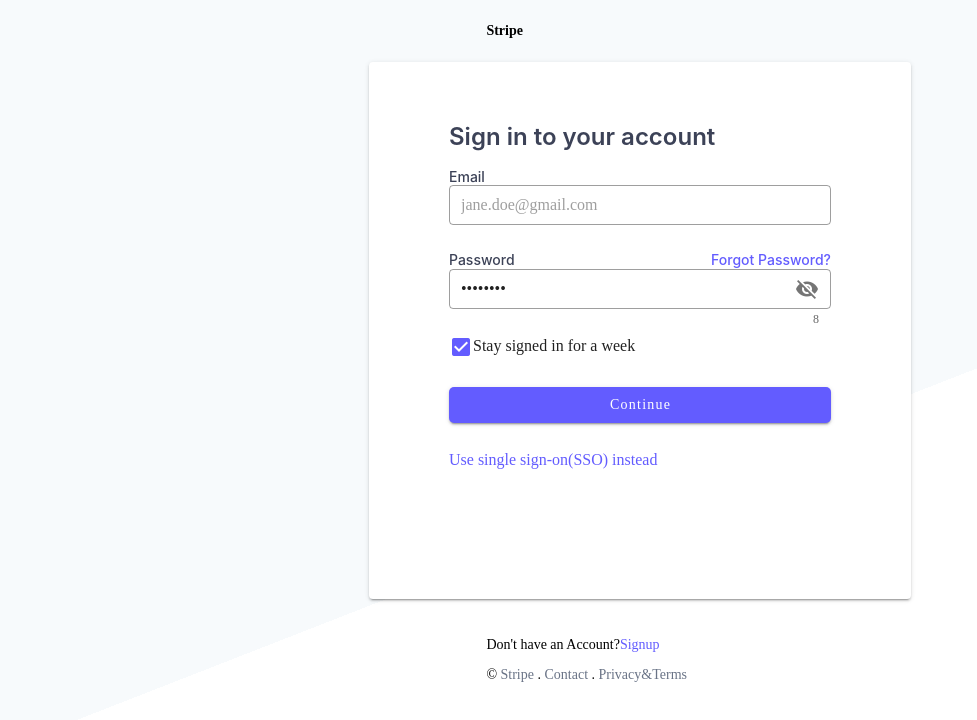
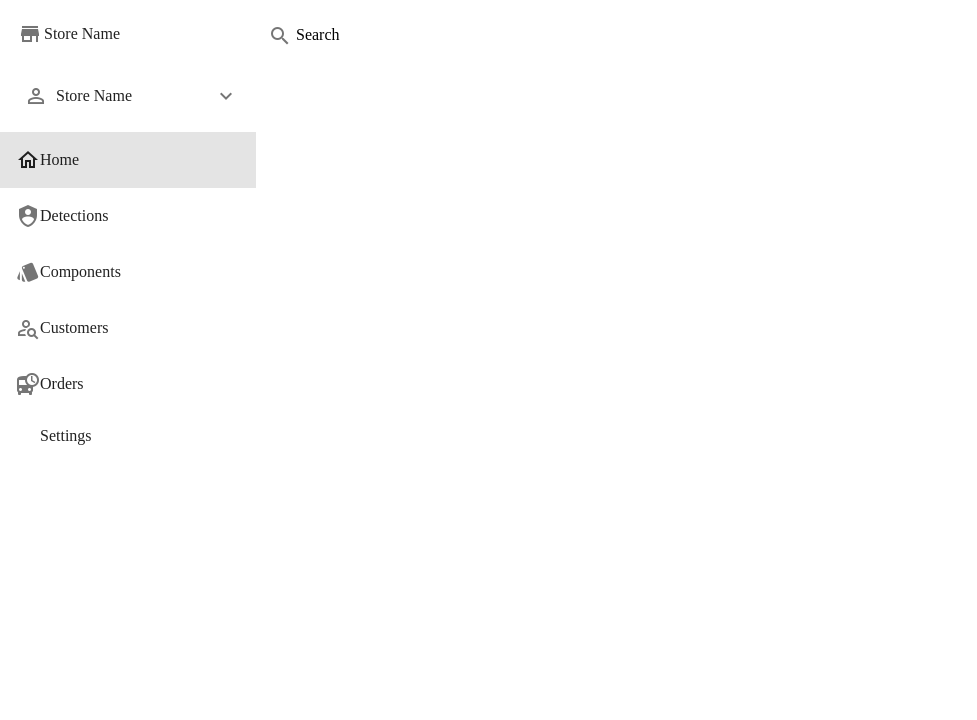
Before and after one commit to sallymkabole/fidia-task, a Vue app: page / in a window 1280 px wide. Shown: the top 720 px of the page, without its empty margins (0-977 px from the left). Built offline with nearby package versions, Linux system fonts and the light colour scheme.

Commit message:
Add dashboard with sidenav

```diff
--- /dev/null
+++ b/src/components/Dashboard.vue
@@ -0,0 +1,253 @@
+<template>
+  <div>
+    <v-navigation-drawer
+      v-model="sidebarMenu"
+      app
+      floating
+      :permanent="sidebarMenu"
+      :mini-variant.sync="mini"
+    >
+      <v-list dense color="primary">
+        <v-list-item>
+          <v-list-item-action>
+               <v-btn icon small>
+          <v-icon @click.stop="sidebarMenu = !sidebarMenu">mdi-store</v-icon>
+        </v-btn>
+
+          </v-list-item-action>
+          <v-list-item-content> Store Name </v-list-item-content>
+        </v-list-item>
+      </v-list>
+      <v-list-item class="px-2" @click="toggleMini = !toggleMini">
+        <v-list-item-avatar>
+          <v-icon>mdi-account-outline</v-icon>
+        </v-list-item-avatar>
+        <v-list-item-content class="text-truncate">
+          Store Name
+        </v-list-item-content>
+        <v-btn icon small>
+          <v-icon>mdi-chevron-down</v-icon>
+        </v-btn>
+      </v-list-item>
+
+      <v-list>
+        <v-list-item
+          v-for="item in items"
+          :key="item.title"
+          link
+          :to="item.href"
+        >
+          <v-list-item-icon>
+            <v-icon color="primary">{{ item.icon }}</v-icon>
+          </v-list-item-icon>
+          <v-list-item-content>
+            <v-list-item-title class="primary--text">{{
+              item.title
+            }}</v-list-item-title>
+          </v-list-item-content>
+        </v-list-item>
+      </v-list>
+    </v-navigation-drawer>
+    <v-content>
+      <v-container class="px-4 py-0 fill-height" fluid>
+        <v-row class="fill-height">
+          <v-col>
+            <v-icon>mdi-magnify</v-icon> <span class="h2">Search</span>
+          </v-col>
+        </v-row>
+      </v-container>
+    </v-content>
+  </div>
+</template>
+<script>
+export default {
+  name: "Dashboard",
+  data() {
+    return {
+      sidebarMenu: true,
+      toggleMini: false,
+      items: [
+        { title: "Home", href: "/", icon: "mdi-home-outline" },
+        {
+          title: "Detections",
+          href: "/detections",
+          icon: "mdi-shield-account",
+        },
+        { title: "Components", href: "/comp", icon: "mdi-palette-swatch" },
+        {
+          title: "Customers",
+          href: "/customers",
+          icon: "mdi-account-search-outline",
+        },
+        { title: "Orders", href: "/orders", icon: "mdi-bus-clock" },
+        { title: "Settings", href: "/settings", icon: "mdi-settings-outline" },
+      ],
+      errors: [],
+      email: "",
+      emailrules: {
+        required: (value) => !!value || "Required.",
+        counter: (value) => value.length <= 20 || "Max 20 characters",
+        email: (value) => {
+          const pattern =
+            /^(([^<>()[\]\\.,;:\s@"]+(\.[^<>()[\]\\.,;:\s@"]+)*)|(".+"))@((\[[0-9]{1,3}\.[0-9]{1,3}\.[0-9]{1,3}\.[0-9]{1,3}])|(([a-zA-Z\-0-9]+\.)+[a-zA-Z]{2,}))$/;
+          return pattern.test(value) || "Invalid e-mail.";
+        },
+      },
+      show1: false,
+      password: "Password",
+      rules: {
+        required: (value) => !!value || "Required.",
+        min: (v) => v.length >= 8 || "Min 8 characters",
+        // emailMatch: () => `The email and password you entered don't match`,
+      },
+    };
+  },
+};
+</script>
+<style scoped>
+html {
+  overflow-y: scroll;
+}
+.background {
+  position: absolute;
+  width: 100%;
+  margin: 0 auto;
+}
+
+.top {
+  height: 250px;
+  background-color: #f7fafc;
+}
+
+.bottom {
+  width: 100%;
+  height: 500px;
+  background: linear-gradient(to right bottom, #f7fafc 50%, transparent 50%);
+}
+h1 {
+  position: static;
+  width: 361px;
+  height: 46px;
+  left: 68px;
+  top: 48px;
+  font-family: SF Pro Display;
+  font-style: normal;
+  font-weight: 600;
+  font-size: 24px;
+  line-height: 29px;
+
+  /* Grey 800 */
+
+  color: #3c4257;
+}
+h2 {
+  position: static;
+  height: 17px;
+  left: 0px;
+  top: 0px;
+
+  font-family: SF Pro Text;
+  font-style: normal;
+  font-weight: 500;
+  font-size: 14px;
+  line-height: 17px;
+  /* identical to box height */
+
+  display: flex;
+  align-items: center;
+
+  /* Grey 800 */
+
+  color: #3c4257;
+
+  /* Inside Auto Layout */
+}
+.stripe-headline {
+  position: absolute;
+  top: 3%;
+  left: 38%;
+  color: #000000;
+  font-weight: 600;
+  font-size: 14px;
+}
+.stripe-signup {
+  position: absolute;
+  bottom: 13%;
+  left: 38%;
+  color: #000000;
+  font-weight: 400;
+  font-size: 14px;
+}
+.stripe-footer {
+  position: absolute;
+  bottom: 9%;
+  left: 38%;
+  color: #000000;
+  font-weight: 400;
+  font-size: 14px;
+}
+.left-text {
+  display: inline-block;
+}
+.right-text {
+  float: right;
+}
+
+a {
+  text-decoration: none;
+  color: #697386;
+  transition: 0.5s ease;
+}
+a:hover {
+  color: #dfd3d3;
+}
+.pur {
+  color: #635cff;
+}
+
+.btn {
+  color: #fff !important ;
+  display: flex;
+  flex-direction: row;
+  justify-content: center;
+  align-items: center;
+  padding: 13.5px 10px;
+
+  /* Purple */
+
+  background: #635cff;
+  border-radius: 5px;
+
+  /* Inside Auto Layout */
+
+  flex: none;
+  order: 1;
+  flex-grow: 0;
+  margin: 28px 0px;
+  text-transform: capitalize;
+}
+.signup {
+  display: flex;
+  flex-direction: column;
+  align-items: flex-start;
+  padding: 48px 68px 72px;
+  position: absolute;
+  top: 50%;
+  left: 50%;
+  width: 542px;
+  height: 537px;
+  left: calc(50% - 542px / 2);
+  top: calc(50% - 537px / 2 - 45px);
+
+  background: #ffffff;
+  box-shadow: 0px 5px 15px rgba(0, 0, 0, 0.12),
+    0px 15px 35px rgba(60, 66, 87, 0.08);
+  border-radius: 4px;
+}
+.v-text-field {
+  width: 406px !important;
+}
+.v-text-field:hover {
+  color: #b0d8f0 !important;
+}
+</style>
--- a/src/router/index.js
+++ b/src/router/index.js
@@ -1,14 +1,14 @@
 import Vue from 'vue';
 import VueRouter from 'vue-router';
-import Signin from '../components/Signin.vue';
+import Dashboard from '../components/Dashboard.vue';
 
 Vue.use(VueRouter);
 
 const routes = [
   {
     path: '/',
-    name: 'Signin',
-    component: Signin,
+    name: 'Dashboard',
+    component: Dashboard,
 },
 
 ];
```
